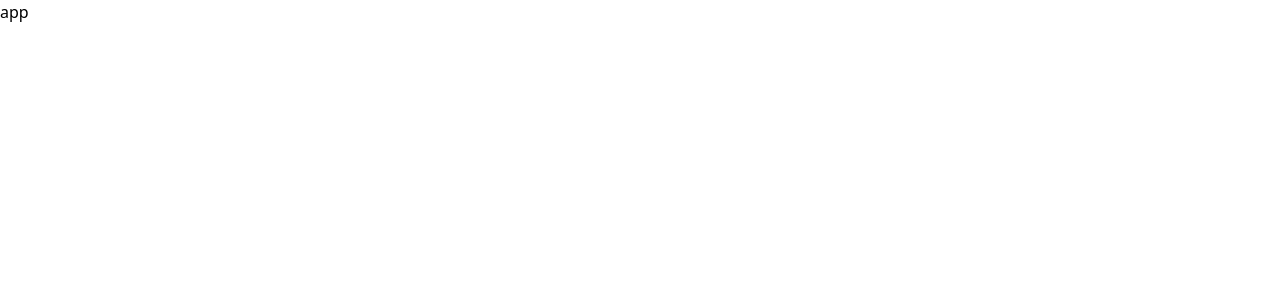
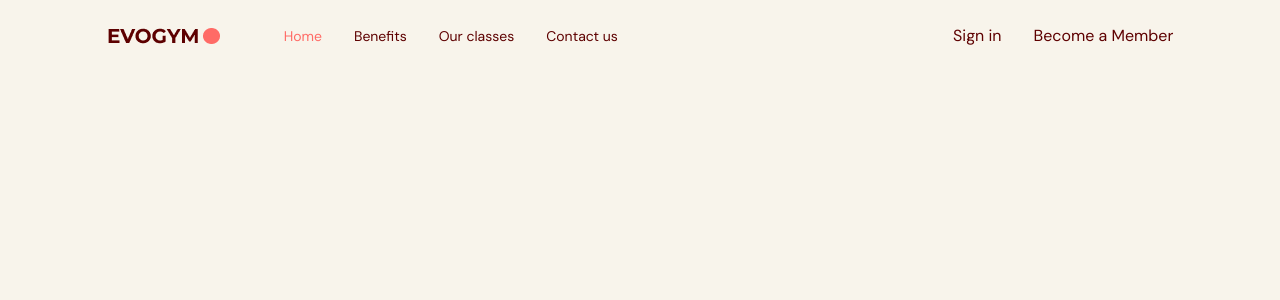
Before and after one commit to KanchanaSW/gym-site, a React (Vite) app: page / in a window 1280 px wide. Shown: the top 300 px of the page. Built offline with nearby package versions, Linux system fonts and the light colour scheme.

Commit message:
nav bar and enum done

```diff
--- a/src/App.tsx
+++ b/src/App.tsx
@@ -1,9 +1,16 @@
+import Navbar from "@/scenes/navbar"
+import { useState } from "react"
+import { SelectedPage } from "@/shared/types"
+
+
 
 function App() {
 
+  const [selectedPage, setSelectedPage] = useState<SelectedPage>(SelectedPage.Home)
+
   return (
-    <div className="app">
-      app
+    <div className="app bg-gray-20">
+      <Navbar selectedPage={selectedPage} setSelectedPage={setSelectedPage}/>
     </div>
   )
 }
--- a/src/index.css
+++ b/src/index.css
@@ -1,3 +1,15 @@
+@import url("https://fonts.googleapis.com/css2?family=DM+Sans:wght@400;700&family=Montserrat:wght@700&display=swap");
+
 @tailwind base;
 @tailwind components;
 @tailwind utilities;
+
+html,
+body,
+#root,
+.app {
+  height: 100%;
+  width: 100%;
+  font-family: "DM Sans", sans-serif;
+  @apply text-gray-500;
+}
--- /dev/null
+++ b/src/scenes/navbar/Link.tsx
@@ -0,0 +1,32 @@
+import { SelectedPage } from "@/shared/types";
+import AnchorLink from "react-anchor-link-smooth-scroll"
+
+
+type Props = {
+    page: string;
+    selectedPage: SelectedPage;
+    setSelectedPage: (value: SelectedPage) => void;
+}
+
+const Link = ({
+    page,
+    selectedPage,
+    setSelectedPage
+}: Props) => {
+    const lowerCasePage = page.toLowerCase().replace(/ /g, "") as SelectedPage
+
+
+    return (
+        <AnchorLink
+            className={`${selectedPage === lowerCasePage ? "text-primary-500" : ""}
+            transition duration-500 hover:text-primary-300
+        `}
+            href={`#${lowerCasePage}`}
+            onClick={() => setSelectedPage(lowerCasePage)}
+        >
+            {page}
+        </AnchorLink>
+    )
+}
+
+export default Link
--- /dev/null
+++ b/src/scenes/navbar/index.tsx
@@ -0,0 +1,45 @@
+import { useEffect, useState } from "react"
+import { Bars3Icon,XMarkIcon } from "@heroicons/react/24/solid"
+import Logo from "@/assets/Logo.png"
+import Link from "./Link"
+import { SelectedPage } from "@/shared/types"
+
+type Props = {
+    selectedPage: SelectedPage;
+    setSelectedPage: (value: SelectedPage) => void;
+}
+
+const Navbar = ({selectedPage,setSelectedPage}: Props) => {
+    const flexBetween = "flex items-center justify-between"
+
+  return (
+    <nav>
+        <div
+            className={`${flexBetween} fixed top-0 z-30 w-full py-6`}
+        >
+            <div className={`${flexBetween} mx-auto w-5/6`}>
+                <div className={`${flexBetween} w-full gap-16`}>
+                    {/* left side */}
+                    <img src={Logo} alt="logo" />
+
+                    {/* right side */}
+                    <div className={`${flexBetween} w-full`}>
+                        <div className={`${flexBetween} gap-8 text-sm`}>
+                            <Link page="Home" selectedPage={selectedPage} setSelectedPage={setSelectedPage}/>
+                            <Link page="Benefits" selectedPage={selectedPage} setSelectedPage={setSelectedPage}/>
+                            <Link page="Our classes" selectedPage={selectedPage} setSelectedPage={setSelectedPage}/>
+                            <Link page="Contact us" selectedPage={selectedPage} setSelectedPage={setSelectedPage}/>
+                        </div>
+                        <div className={`${flexBetween} gap-8`}>
+                            <p>Sign in</p>
+                            <button>Become a Member</button>
+                        </div>
+                    </div>
+                </div>
+            </div>
+        </div>
+    </nav>
+  )
+}
+
+export default Navbar
--- /dev/null
+++ b/src/shared/types.ts
@@ -0,0 +1,6 @@
+export enum SelectedPage {
+    Home = "home",
+    Benefits = "benefits",
+    OurClasses = "ourClasses",
+    ContactUs = "contactUs",
+  }
```
